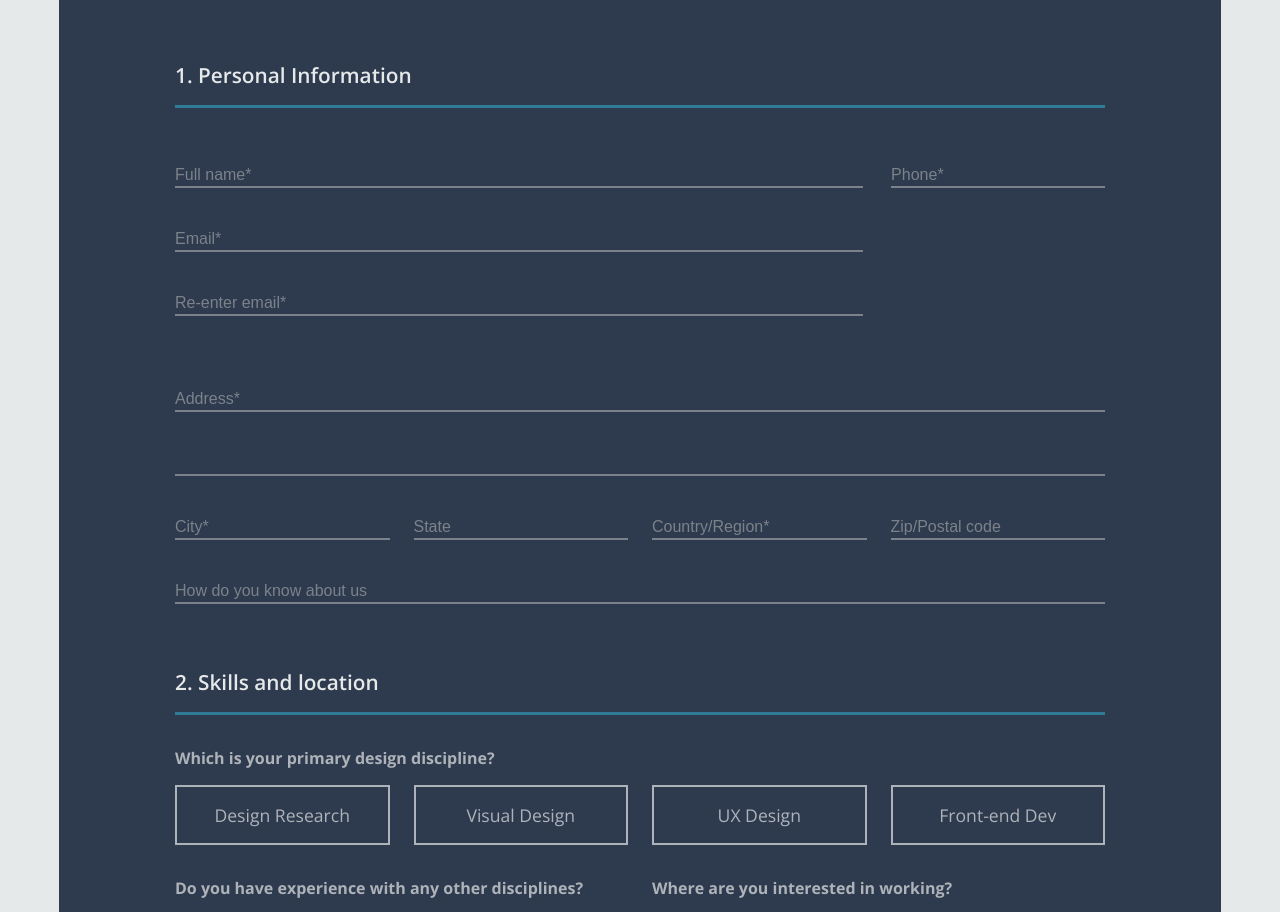
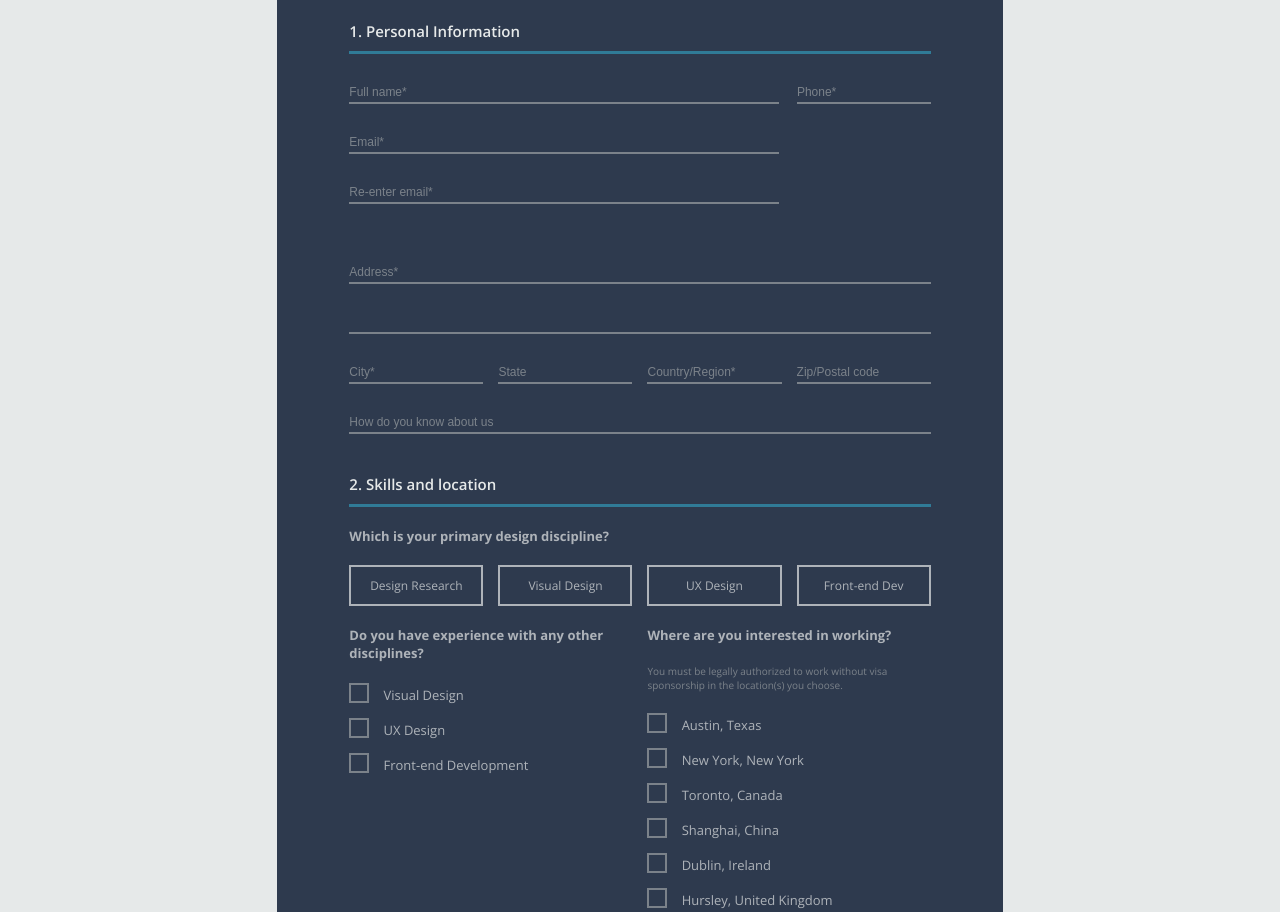
Before and after one commit to Kiet-Nguyen/Integrify-Assignment4, a plain HTML site: page index.html in a window 1280 px wide. Shown: the part 114-1026 px from the top of the page. Drawn offline with nearby package versions, Linux system fonts and the light colour scheme.

Commit message:
changed root font-size

```diff
--- a/style.css
+++ b/style.css
@@ -15,10 +15,13 @@
   --invalid: #bb342f;
 }
 
+html {
+  font-size: 62.5%;
+}
+
 body {
   font-family: 'Open Sans', sans-serif;
   font-weight: 400;
-  font-size: 62.5%;
   color: var(--text-color);
 }
 
@@ -28,7 +31,7 @@ body {
   height: 3rem;
   width: 100%;
   background-color: transparent;
-  font-size: 1rem;
+  font-size: 1.2rem;
   caret-color: var(--heading-color);
   transition: all .2s;
   color: var(--heading-color);
@@ -46,7 +49,7 @@ body {
   padding-top: 0.5rem;
   padding-left: 0.5rem;
   background-color: transparent;
-  font-size: 1rem;
+  font-size: 1.2rem;
   caret-color: var(--heading-color);
   transition: all .2s;
   color: var(--heading-color);
@@ -54,7 +57,7 @@ body {
 
 .input-field::placeholder {
   color: var(--placeholer-color);
-  transform: translateY(12px);
+  transform: translateY(4px);
 }
 
 .texarea-field::placeholder {
@@ -84,7 +87,7 @@ a {
   padding: 1.2rem 4rem;
   background-color: var(--btn-bg-hover-color);
   color: var(--heading-color);
-  font-size: 1rem;
+  font-size: 1.4rem;
   cursor: pointer;
   transition: all 0.2s;
 }
@@ -102,20 +105,20 @@ a {
 }
 
 .heading-1 {
-  font-size: 2.5rem;
+  font-size: 3rem;
 }
 
 .heading-2 {
   border-bottom: 3px solid var(--heading-border-color);
   margin-top: 4rem;
   padding-bottom: 1rem;
-  font-size: 1.3rem;
+  font-size: 1.5rem;
   font-weight: 600;
 }
 
 .heading-3 {
   margin-top: 2rem;
-  font-size: 1rem;
+  font-size: 1.3rem;
 }
 
 .text-highlight {
@@ -123,7 +126,7 @@ a {
 }
 
 .mt-xs {
-  margin-top: 1rem;
+  margin-top: 2rem;
 }
 
 .container {
@@ -140,11 +143,9 @@ a {
   flex-wrap: wrap;
   justify-content: center;
   background-color: var(--bg-primary-color);
-  /* height: 100vh; */
   width: 72.68rem;
   max-width: 100%;
-  padding: 2rem 4rem;
-  font-size: 1.1rem;
+  padding: 4rem;
 }
 
 .form-wrapper {
@@ -174,7 +175,7 @@ a {
 }
 
 .personal-info__2 {
-  margin-top: 3rem;
+  margin-top: 5rem;
 }
 
 .address-info {
@@ -195,7 +196,8 @@ a {
 }
 
 .discipline {
-  transform: all 0.2s;
+  transition: all 0.1s;
+  font-size: 1.2rem;
 }
 
 .discipline:link {
@@ -223,30 +225,31 @@ a {
   display: flex;
   align-items: center;
   height: 2.5rem;
+  margin-bottom: 1rem;
   transform: translateX(-10px);
 }
 
 .checkboxes__item input {
   width: 5%;
-  margin-right: 2rem;
+  margin-right: 3rem;
   visibility: hidden;
 }
 
 .checkbox-input {
   position: absolute;
   left: 10px;
-  top: 9px;
+  top: 1px;
   display: inline-block;
   cursor: pointer;
-  width: 22px;
-  height: 22px;
+  width: 20px;
+  height: 20px;
   border: 2px solid var(--placeholer-color);
   border-radius: 0;
 }
 
 .checkbox-input::after {
   position: absolute;
-  top: -2px;
+  top: -1px;
   left: 3px;
   /* transform: translate(-50%, -50%); */
   content: '\002713';
@@ -257,7 +260,7 @@ a {
 }
 
 .checkbox-label {
-  font-size: 1rem;
+  font-size: 1.3rem;
 }
 
 .checkboxes__item input:checked + .checkbox-label > .checkbox-input::after {
@@ -265,22 +268,13 @@ a {
 }
 
 .note-text {
-  font-size: 0.9rem;
+  font-size: 1rem;
   color: var(--placeholer-color);
 }
 
 /*******************************
   * RESPONSIVE BREAKPOINTS
 **/
-
-@media only screen
-and (min-device-width : 768px)
-and (max-device-width : 1023px)  {
-  .skills-location__1,
-  .address-info {
-    grid-template-columns: repeat(auto-fit, minmax(13rem, 1fr));
-  }
-}
 
 @media only screen
 and (max-width: 768px) {
@@ -290,7 +284,7 @@ and (max-width: 768px) {
 
   .phone {
     width: 48%;
-    margin-top: 1rem;
+    margin-top: 2rem;
   }
 }
 
```
